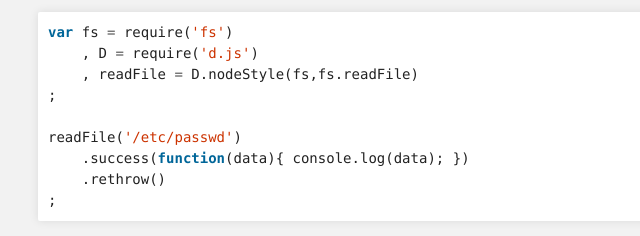
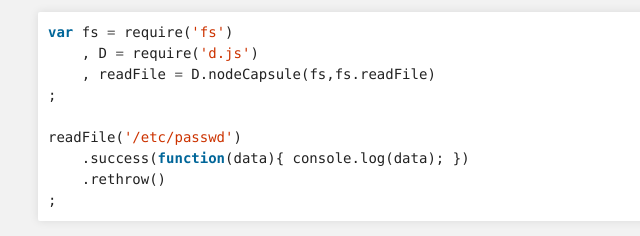
Before and after one commit to malko/D.js, a plain HTML site: page index.html in a window 1280 px wide. Shown: the part 4772-5008 px from the top of the page, 182-822 px from the left. Drawn offline with Linux system fonts and the light colour scheme.

Commit message:
nodeStyle renamed to nodeCapsule in readme

```diff
--- a/index.html
+++ b/index.html
@@ -224,7 +224,7 @@ ie:</p>
 
 <div class="highlight"><pre><span class="kd">var</span> <span class="nx">fs</span> <span class="o">=</span> <span class="nx">require</span><span class="p">(</span><span class="s1">'fs'</span><span class="p">)</span>
     <span class="p">,</span> <span class="nx">D</span> <span class="o">=</span> <span class="nx">require</span><span class="p">(</span><span class="s1">'d.js'</span><span class="p">)</span>
-    <span class="p">,</span> <span class="nx">readFile</span> <span class="o">=</span> <span class="nx">D</span><span class="p">.</span><span class="nx">nodeStyle</span><span class="p">(</span><span class="nx">fs</span><span class="p">,</span><span class="nx">fs</span><span class="p">.</span><span class="nx">readFile</span><span class="p">)</span>
+    <span class="p">,</span> <span class="nx">readFile</span> <span class="o">=</span> <span class="nx">D</span><span class="p">.</span><span class="nx">nodeCapsule</span><span class="p">(</span><span class="nx">fs</span><span class="p">,</span><span class="nx">fs</span><span class="p">.</span><span class="nx">readFile</span><span class="p">)</span>
 <span class="p">;</span>
 
 <span class="nx">readFile</span><span class="p">(</span><span class="s1">'/etc/passwd'</span><span class="p">)</span>
```
